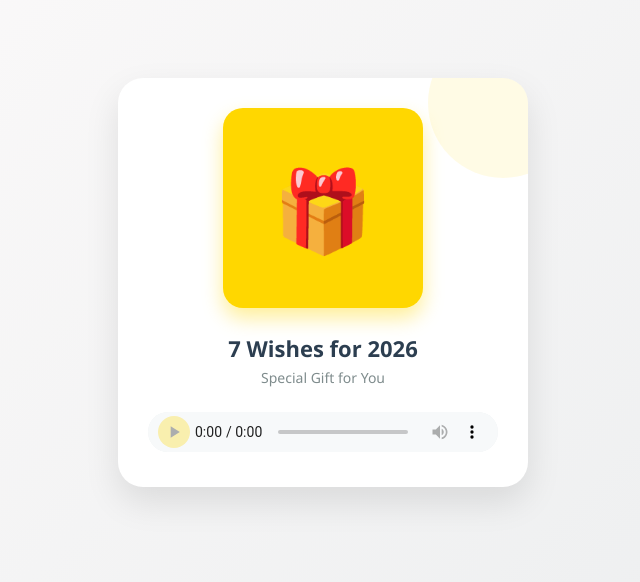
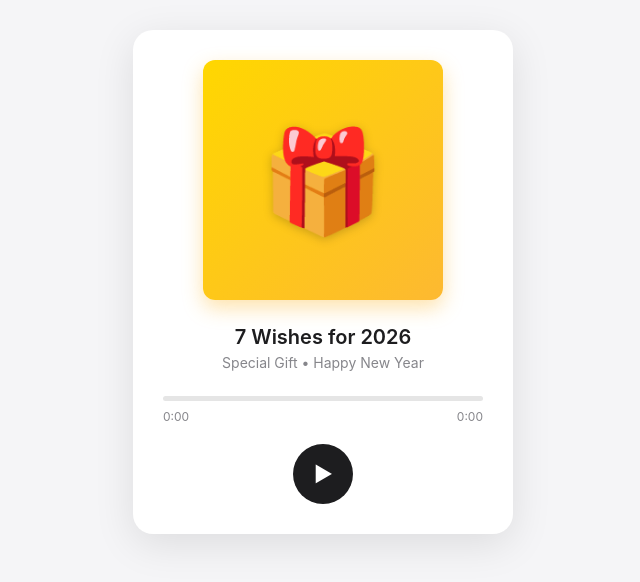
Before and after one commit to Nattadon42969/unlock-7-prosperity.wav, a plain HTML site: page index.html in a window 1280 px wide. Shown: the part 118-700 px from the top of the page, without its empty margins (317-957 px from the left). Drawn offline with Linux system fonts and the light colour scheme.

Commit message:
Refactor HTML and CSS for audio player layout

```diff
--- a/index.html
+++ b/index.html
@@ -5,107 +5,192 @@
     <meta name="viewport" content="width=device-width, initial-scale=1.0">
     <title>7 Wishes for 2026</title>
     <style>
-        /* ตั้งค่าพื้นฐาน */
         body {
             margin: 0;
             padding: 0;
-            font-family: 'Segoe UI', Tahoma, Geneva, Verdana, sans-serif;
-            background: linear-gradient(135deg, #fdfbfb 0%, #ebedee 100%); /* พื้นหลังสีขาวนวล */
-            height: 100vh;
+            font-family: -apple-system, BlinkMacSystemFont, "Segoe UI", Roboto, Helvetica, Arial, sans-serif;
+            background-color: #f5f5f7; /* พื้นหลังสีเทาอ่อนแบบ Apple */
             display: flex;
             justify-content: center;
             align-items: center;
-            color: #333;
+            height: 100vh;
+            color: #1d1d1f;
         }
 
-        /* กล่องเครื่องเล่นเพลง */
-        .player-card {
+        .player-container {
             background: white;
-            width: 90%;
-            max-width: 350px; /* ขนาดพอดีมือถือ */
+            width: 320px;
             padding: 30px;
-            border-radius: 25px;
-            box-shadow: 0 15px 35px rgba(0,0,0,0.1);
+            border-radius: 20px;
+            box-shadow: 0 10px 40px rgba(0,0,0,0.1);
             text-align: center;
-            position: relative;
-            overflow: hidden;
         }
 
-        /* รูปปกอัลบั้ม (ใส่รูปกล่องของขวัญ หรือรูป 2026 ตรงนี้) */
-        .album-art {
-            width: 200px;
-            height: 200px;
-            background: #FFD700; /* สีทอง */
-            border-radius: 20px;
+        .album-cover {
+            width: 240px;
+            height: 240px;
+            background: linear-gradient(135deg, #FFD700, #FDB931); /* สีทอง */
+            border-radius: 12px;
             margin: 0 auto 25px auto;
-            box-shadow: 0 10px 20px rgba(255, 215, 0, 0.4);
+            box-shadow: 0 8px 20px rgba(253, 185, 49, 0.4);
             display: flex;
             align-items: center;
             justify-content: center;
             font-size: 80px;
+            position: relative;
         }
 
-        /* ชื่อเพลงและศิลปิน */
+        /* ใส่รูป 67 หรือ ริบบิ้น ตรงนี้ถ้ามีรูป */
+        .album-emoji {
+            font-size: 100px;
+            filter: drop-shadow(0 2px 5px rgba(0,0,0,0.2));
+        }
+
         h2 {
-            margin: 0;
-            font-size: 22px;
-            color: #2c3e50;
+            font-size: 20px;
+            margin: 0 0 5px 0;
+            font-weight: 600;
         }
 
         p {
-            margin: 5px 0 25px 0;
             font-size: 14px;
-            color: #7f8c8d;
+            color: #86868b;
+            margin: 0 0 25px 0;
         }
 
-        /* ตัวเล่นเสียง (Custom Audio Player) */
-        audio {
-            width: 100%;
-            height: 40px;
-            outline: none;
+        /* Custom Audio Controls */
+        .controls {
+            display: flex;
+            justify-content: center;
+            align-items: center;
+            gap: 20px;
+            margin-top: 20px;
         }
 
-        /* ปรับสีของ Audio Controls (ใช้ได้ใน Chrome/Edge) */
-        audio::-webkit-media-controls-panel {
-            background-color: #f7f9fa;
-        }
-        audio::-webkit-media-controls-play-button {
-            background-color: #FFD700; /* ปุ่ม Play สีทอง */
+        .play-btn {
+            width: 60px;
+            height: 60px;
+            background: #1d1d1f;
             border-radius: 50%;
+            border: none;
+            color: white;
+            font-size: 24px;
+            cursor: pointer;
+            display: flex;
+            align-items: center;
+            justify-content: center;
+            transition: transform 0.1s;
         }
 
-        /* เส้นตกแต่ง */
-        .decoration {
-            position: absolute;
-            top: -50px;
-            right: -50px;
-            width: 150px;
-            height: 150px;
-            background: rgba(255, 215, 0, 0.1);
-            border-radius: 50%;
-            z-index: 0;
+        .play-btn:active {
+            transform: scale(0.95);
         }
+
+        .progress-container {
+            width: 100%;
+            height: 5px;
+            background: #e5e5e5;
+            border-radius: 5px;
+            margin-top: 10px;
+            position: relative;
+            cursor: pointer;
+        }
+
+        .progress-bar {
+            height: 100%;
+            background: #FDB931; /* สีทอง */
+            border-radius: 5px;
+            width: 0%;
+        }
+
+        .time-display {
+            display: flex;
+            justify-content: space-between;
+            font-size: 12px;
+            color: #86868b;
+            margin-top: 8px;
+        }
+
     </style>
 </head>
 <body>
 
-    <div class="player-card">
-        <div class="decoration"></div>
-
-        <div class="album-art">
-            🎁 </div>
-
-        <div class="track-info">
-            <h2>7 Wishes for 2026</h2>
-            <p>Special Gift for You</p>
+    <div class="player-container">
+        <div class="album-cover">
+            <div class="album-emoji">🎁</div>
         </div>
 
-        <audio controls controlsList="nodownload">
-            <source src="unlock-7-prosperity.wav" type="audio/mpeg">
-            Your browser does not support the audio element.
-        </audio>
+        <h2>7 Wishes for 2026</h2>
+        <p>Special Gift • Happy New Year</p>
 
+        <div class="progress-container" id="progressContainer">
+            <div class="progress-bar" id="progressBar"></div>
+        </div>
+        <div class="time-display">
+            <span id="currentTime">0:00</span>
+            <span id="duration">0:00</span>
+        </div>
+
+        <div class="controls">
+            <button class="play-btn" id="playBtn">▶</button>
+        </div>
+
+        <audio id="audio" src="sound.mp3"></audio>
     </div>
 
+    <script>
+        const audio = document.getElementById('audio');
+        const playBtn = document.getElementById('playBtn');
+        const progressBar = document.getElementById('progressBar');
+        const progressContainer = document.getElementById('progressContainer');
+        const currentTimeEl = document.getElementById('currentTime');
+        const durationEl = document.getElementById('duration');
+
+        // ฟังก์ชัน Play/Pause
+        playBtn.addEventListener('click', () => {
+            if (audio.paused) {
+                audio.play();
+                playBtn.innerHTML = '❚❚'; // เปลี่ยนเป็นปุ่ม Pause
+            } else {
+                audio.pause();
+                playBtn.innerHTML = '▶'; // เปลี่ยนเป็นปุ่ม Play
+            }
+        });
+
+        // อัปเดตแถบความคืบหน้า
+        audio.addEventListener('timeupdate', (e) => {
+            const { duration, currentTime } = e.srcElement;
+            const progressPercent = (currentTime / duration) * 100;
+            progressBar.style.width = `${progressPercent}%`;
+
+            // อัปเดตเวลา
+            let min = Math.floor(currentTime / 60);
+            let sec = Math.floor(currentTime % 60);
+            if (sec < 10) sec = `0${sec}`;
+            currentTimeEl.innerText = `${min}:${sec}`;
+        });
+
+        // ตั้งค่าเวลาจบเพลงเมื่อโหลดเสร็จ
+        audio.addEventListener('loadedmetadata', () => {
+            let min = Math.floor(audio.duration / 60);
+            let sec = Math.floor(audio.duration % 60);
+            if (sec < 10) sec = `0${sec}`;
+            durationEl.innerText = `${min}:${sec}`;
+        });
+
+        // คลิกที่แถบเพื่อเลื่อนเพลง
+        progressContainer.addEventListener('click', (e) => {
+            const width = progressContainer.clientWidth;
+            const clickX = e.offsetX;
+            const duration = audio.duration;
+            audio.currentTime = (clickX / width) * duration;
+        });
+
+        // จบเพลงแล้วเปลี่ยนปุ่มกลับ
+        audio.addEventListener('ended', () => {
+            playBtn.innerHTML = '▶';
+            progressBar.style.width = '0%';
+        });
+    </script>
 </body>
 </html>
```
